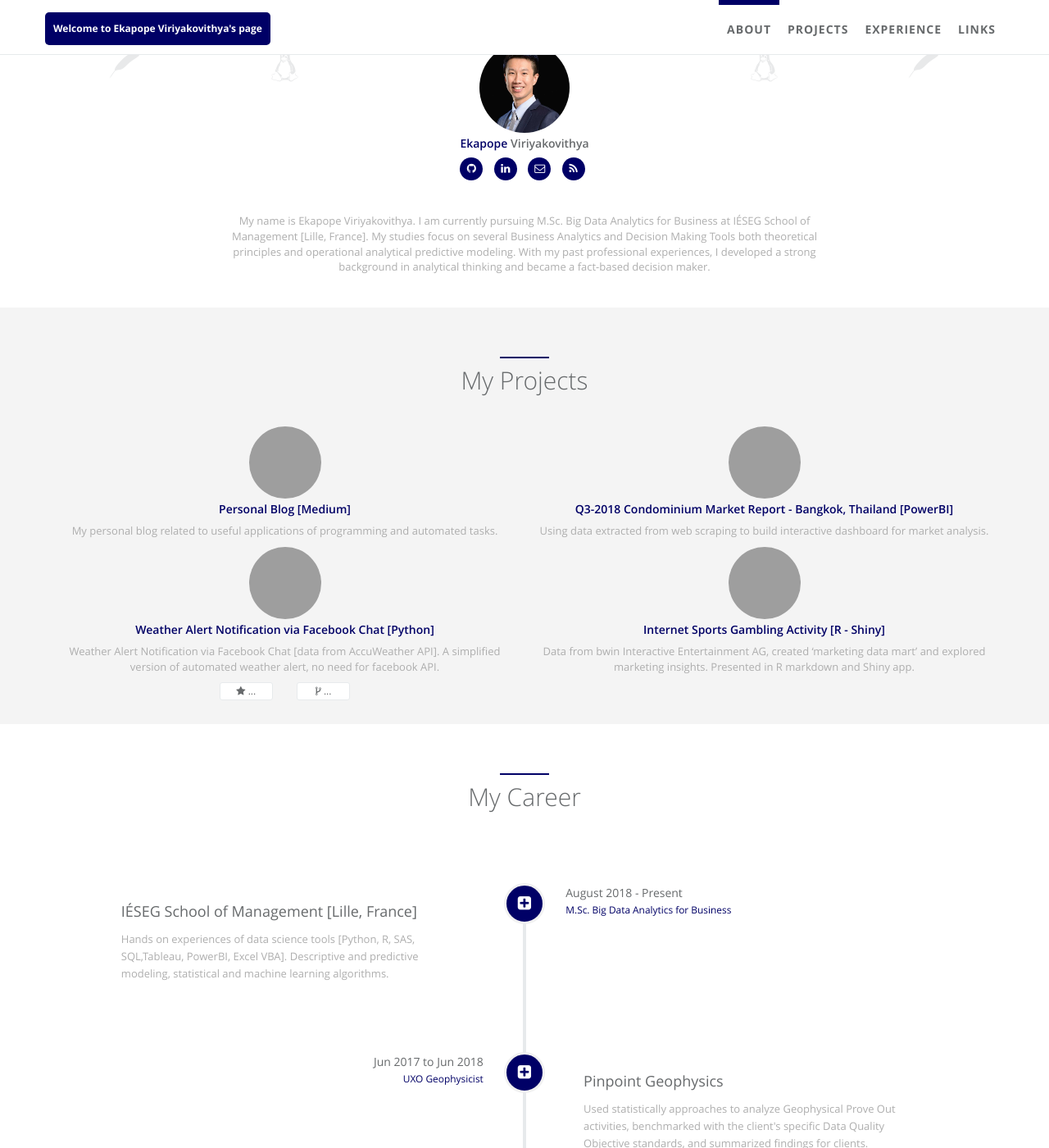
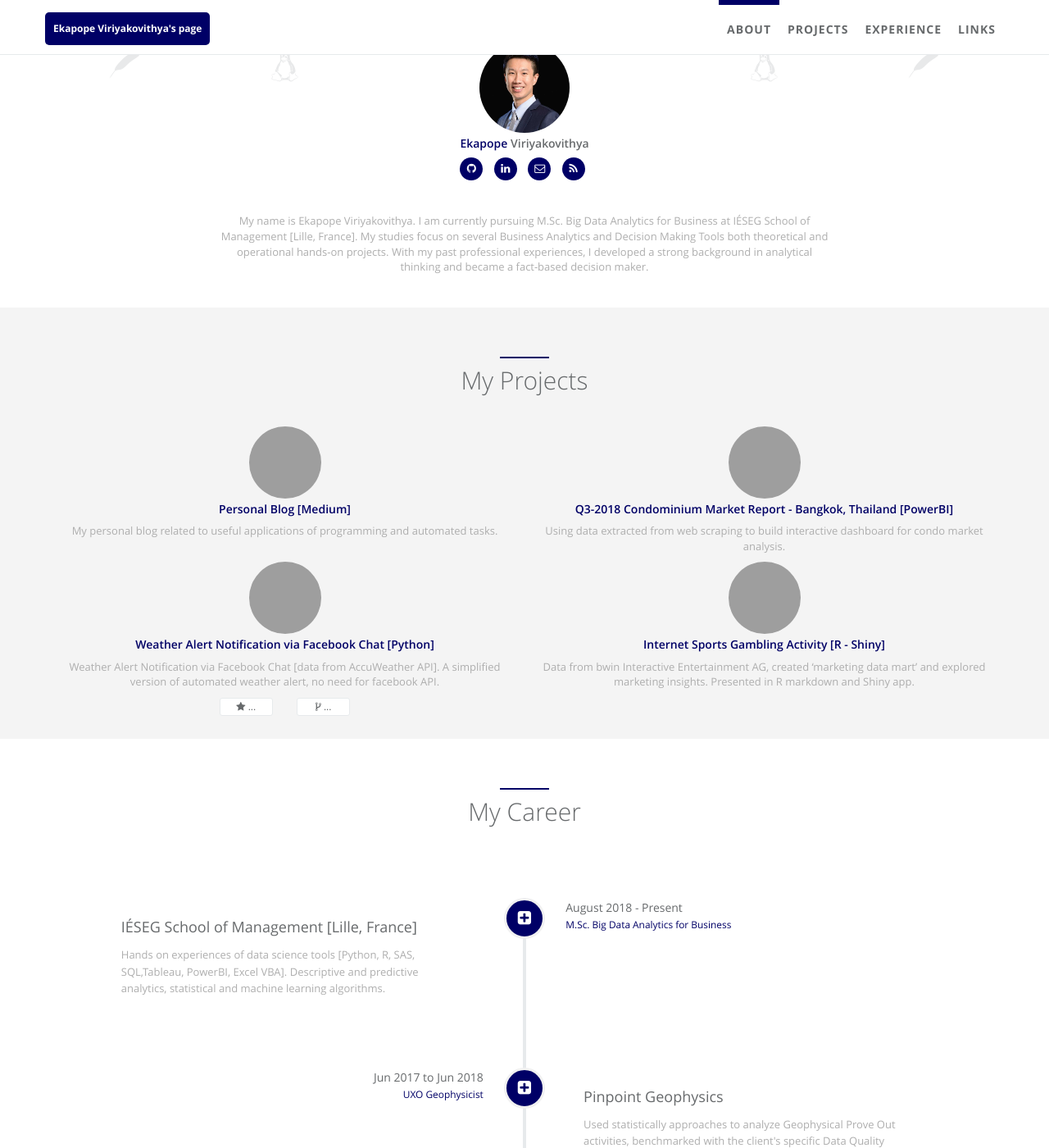
Before and after one commit to ekapope/ekapope.github.io, a Jekyll site: the page built from index.html, in a window 1280 px wide and 1400 px high, scrolled down 563 px, cut to the strip 0-1400 px from the top of the window. Shown: the whole strip at 82% size. Built offline with Jekyll 4.4.1, drawn with Linux system fonts in a browser that asks for light colours; some of the changed text lies outside the part shown; grey boxes are pictures that could not be loaded.

Commit message:
update banner

```diff
--- a/_config.yml
+++ b/_config.yml
@@ -1,7 +1,7 @@
 # Welcome to Jekyll!
 
 # Website settings
-title: Welcome to Ekapope Viriyakovithya's page
+title: Ekapope Viriyakovithya's page
 description: Ekapope's blog,use Jekyll and github pages.
 keywords: Ekapope,Viriyakovithya,blog,Jekyll,github,gh-pages
 baseurl:   # if you have suburl as homepage like '/homepage', please change it to '/homepage' and your repo's name should be 'homepage'
@@ -28,7 +28,7 @@ author:  # change following line to your infomation.
   skill_icon2:
     - name: fa-linux
     - name: icon-apache
-  desc: My name is Ekapope Viriyakovithya. I am currently pursuing M.Sc. Big Data Analytics for Business at IÉSEG School of Management [Lille, France]. My studies focus on several Business Analytics and Decision Making Tools both theoretical principles and operational analytical predictive modeling. With my past professional experiences, I developed a strong background in analytical thinking  and became a fact-based decision maker. # Describe yourself.
+  desc: My name is Ekapope Viriyakovithya. I am currently pursuing M.Sc. Big Data Analytics for Business at IÉSEG School of Management [Lille, France]. My studies focus on several Business Analytics and Decision Making Tools both theoretical and operational hands-on projects. With my past professional experiences, I developed a strong background in analytical thinking  and became a fact-based decision maker. # Describe yourself.
 
 # comment
 #disqus:  # if you wanna comment feature, go to https://disqus.com/ to get your configuration; if not, comment following two lines.
--- a/_data/index/careers.yml
+++ b/_data/index/careers.yml
@@ -4,7 +4,7 @@
     detail: IÉSEG School of Management [Lille, France]
     i18n:
   desc:
-    detail: Hands on experiences of data science tools [Python, R, SAS, SQL,Tableau, PowerBI, Excel VBA]. Descriptive and predictive modeling, statistical and machine learning algorithms.
+    detail: Hands on experiences of data science tools [Python, R, SAS, SQL,Tableau, PowerBI, Excel VBA]. Descriptive and predictive analytics, statistical and machine learning algorithms.
 
     i18n:
   date:
--- a/_data/index/projects.yml
+++ b/_data/index/projects.yml
@@ -19,7 +19,7 @@
   i18n:
   url: https://app.powerbi.com/view?r=eyJrIjoiZWI0MTc3MWMtMDU2MC00MGYyLWI1N2UtZmY1NDkwMGViMjI5IiwidCI6IjA4OTgzZGFmLTVhY2EtNGY0NC1iYzY1LWMyM2NlMzJkNDZlYyIsImMiOjh9
   img: https://github.com/ekapope/Baania-webscraping/blob/master/PowerBI_Capture.PNG?raw=true
-  desc: Using data extracted from web scraping to build interactive dashboard for market analysis.
+  desc: Using data extracted from web scraping to build interactive dashboard for condo market analysis.
 
 # - name: Weather Alert Notification via Gmail and Twitter [Python]
 #   i18n:
```
Also changed, not shown: static/assets/img/landing/header_one.jpg.
